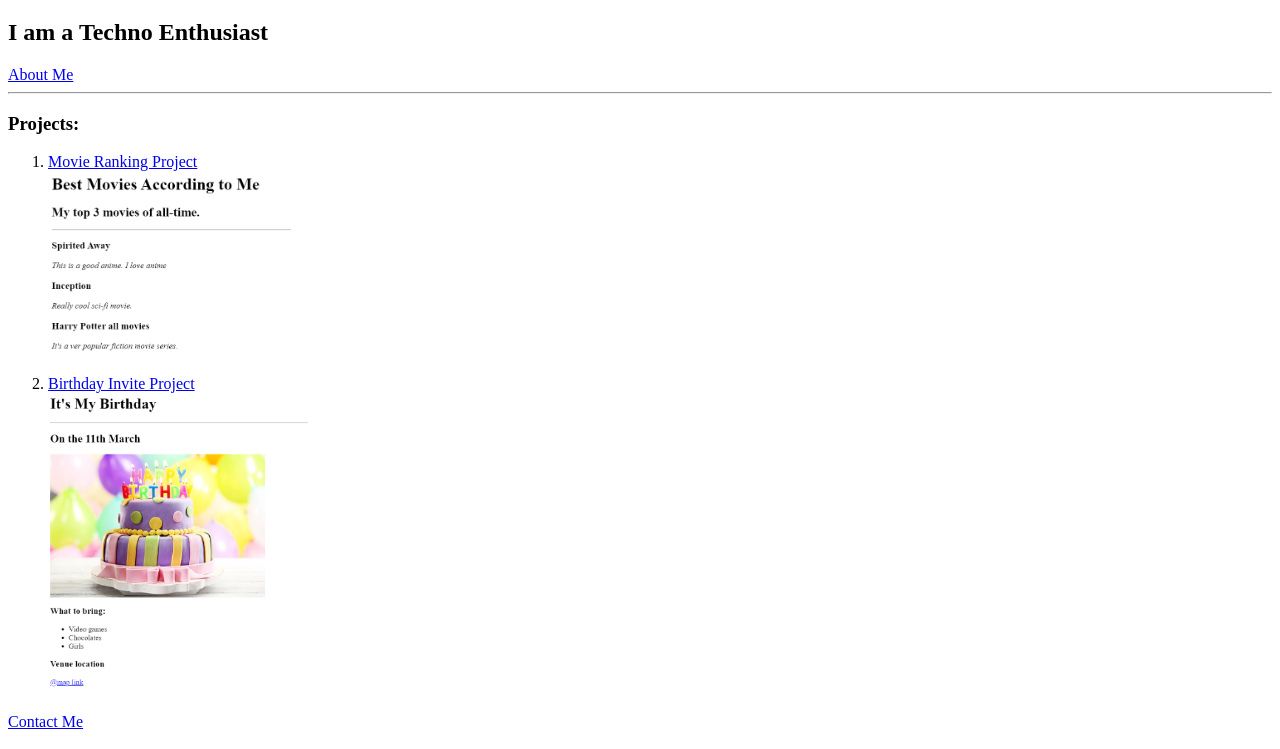
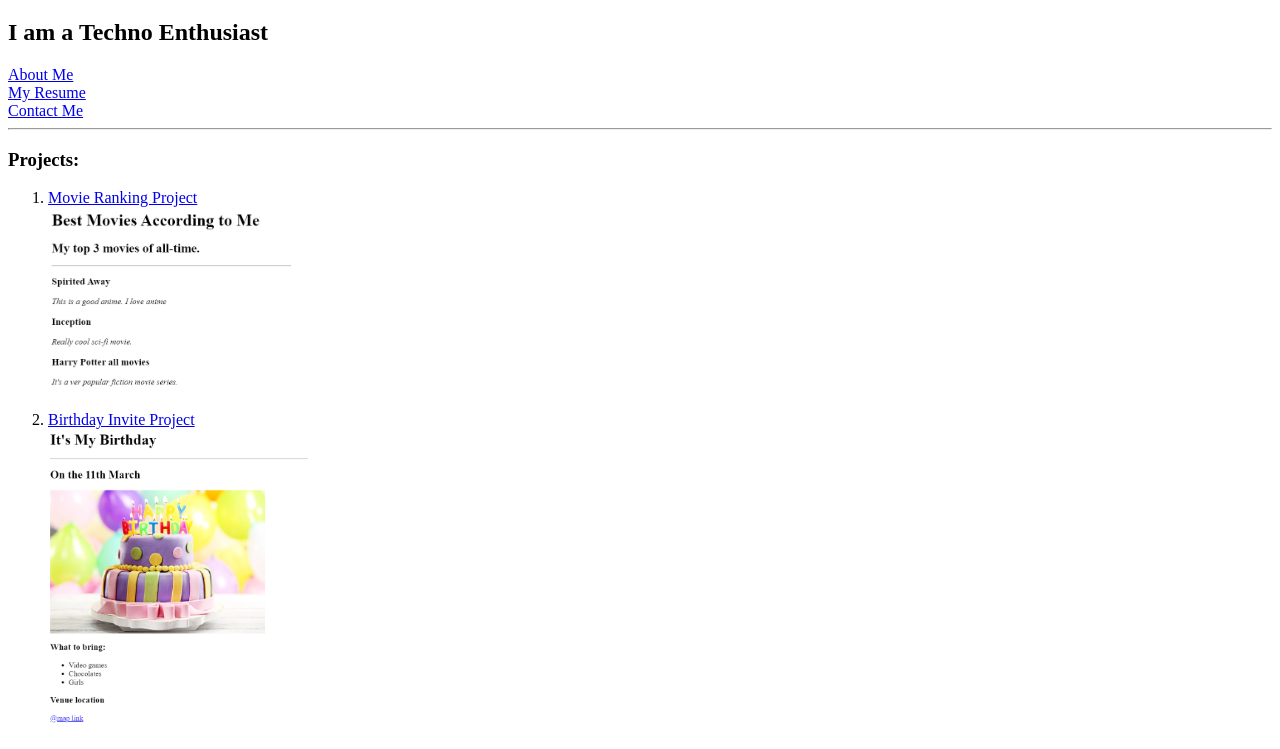
Before and after one commit to neel319/html-portfolio-, a plain HTML site: page index.html in a window 1280 px wide. Shown: the part 61-810 px from the top of the page. Drawn offline with Linux system fonts and the light colour scheme.

Commit message:
Update index.html

```diff
--- a/index.html
+++ b/index.html
@@ -1,18 +1,3 @@
-<!-- TODO 1: Create the HTML Boilerplate -->
-
-<!-- TODO 2: Add Your previous projects' HTML into the public folder -->
-
-<!-- TODO 3: Take screenshots of your project previews and add the images to the images folder -->
-
-<!-- TODO 4: Add titles/subtitles etc. -->
-
-<!-- TODO 5: Add a link to the project pages -->
-
-<!-- TODO 6: Add images to show the project previews
-HINT for TODO 6: You can use the height attribute set to 200 to make the image smaller:
-https://developer.mozilla.org/en-US/docs/Web/HTML/Element/img#attr-height -->
-
-<!-- TODO 7: Add the Contact Me and About Me page links -->
 <!DOCTYPE html>
 <html lang="en">
 <head>
@@ -22,7 +7,9 @@ https://developer.mozilla.org/en-US/docs/Web/HTML/Element/img#attr-height -->
 <body>
     <h1>Neel's Portfolio</h1>
     <h2>I am a Techno Enthusiast</h2>
-    <a href="./public/about.html">About Me</a>
+    <a href="./public/about.html">About Me</a><br />
+    <a href="./Resume/index.html">My Resume</a><br />
+    <a href="./public/contact.html">Contact Me</a>
     <hr />
     <h3>Projects:</h3>
     <ol>
@@ -37,6 +24,5 @@ https://developer.mozilla.org/en-US/docs/Web/HTML/Element/img#attr-height -->
         <img src="./assets/images/birthday-invite.PNG" height="300" alt="birthday-invite project"/>
         </li>
     </ol>
-    <a href="./public/contact.html">Contact Me</a>
 </body>
 </html>
```
